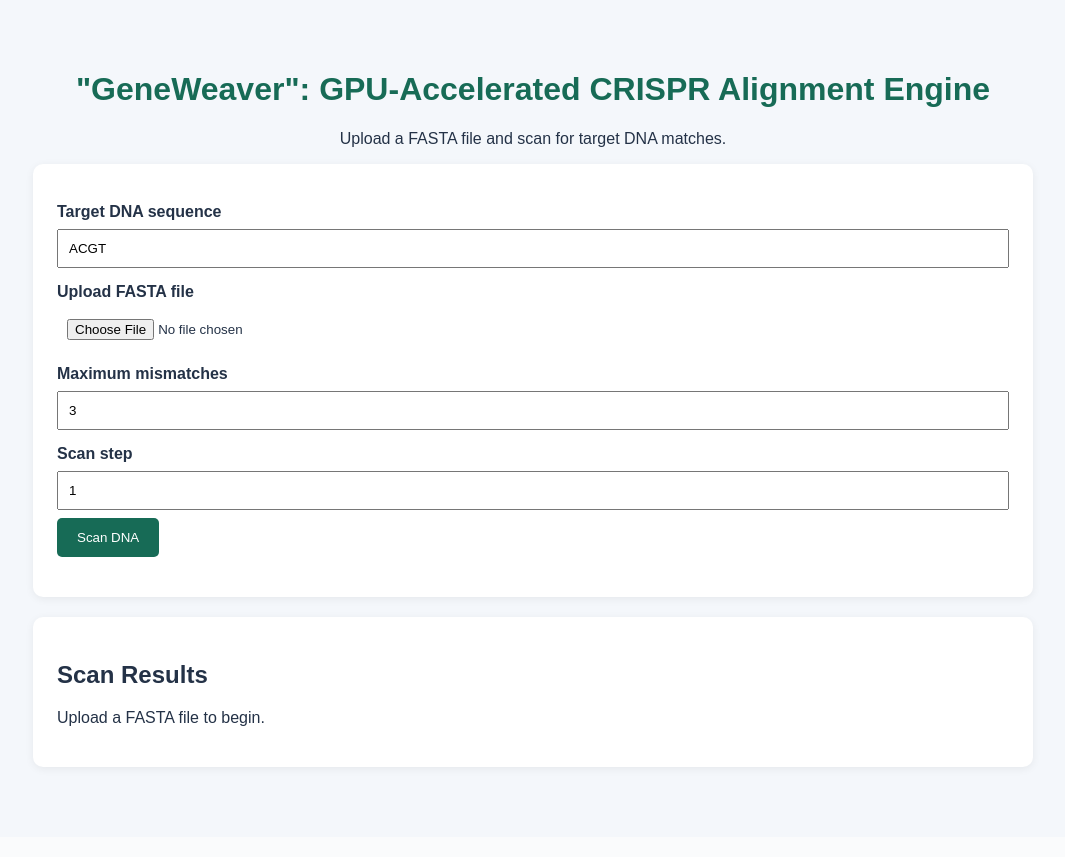
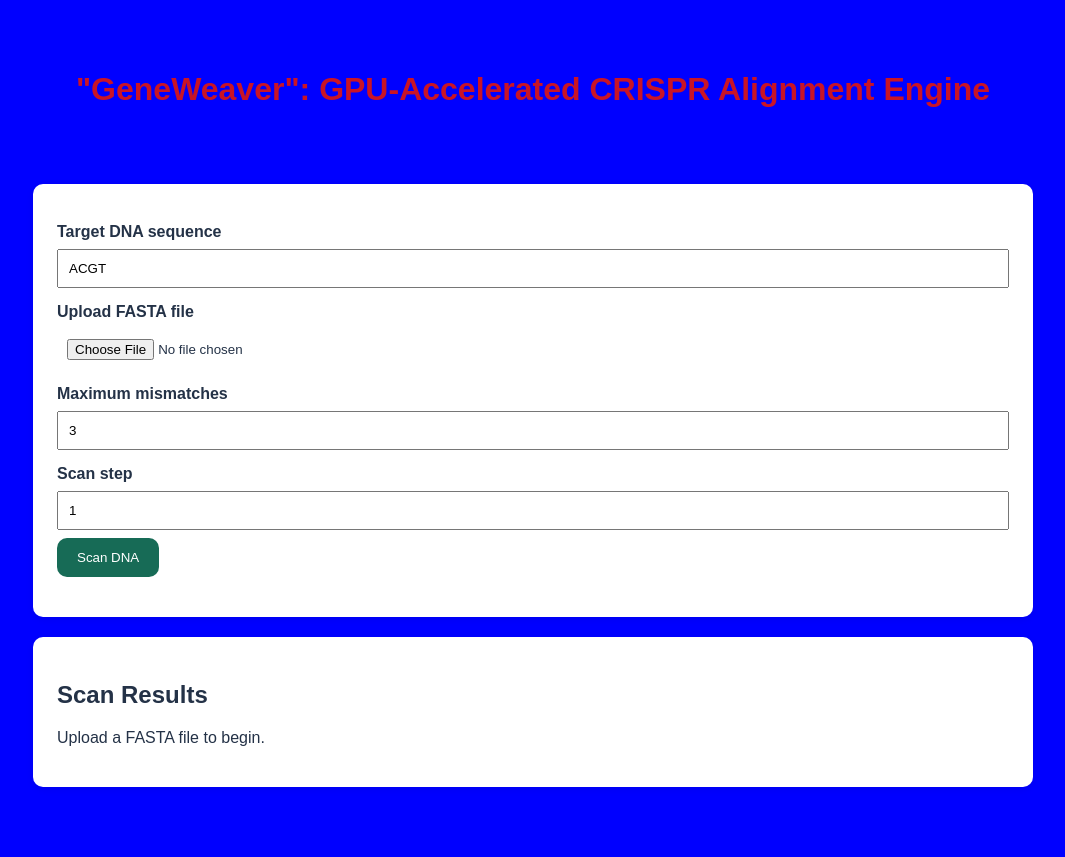
Before and after one commit to bobbadilakshmi10-cmyk/GeneWeaver, a Flask app: page / in a window 1280 px wide. Shown: the whole page, without its empty margins (107-1172 px from the left). Before the commit the page ends 770 px from the top, so only its background shows below. Run offline with Flask 3, Linux system fonts and the light colour scheme.

Commit message:
index.html

```diff
--- a/templates/index.html
+++ b/templates/index.html
@@ -11,6 +11,11 @@
     <!-- Set the browser tab title -->
     <title>"GeneWeaver": GPU-Accelerated CRISPR Alignment Engine </title>
 
+
+<!-- Browser tab icon -->
+<link rel="icon" type="images.jpg"
+      href="{{ url_for('static', filename='images.jpg') }}">
+
     <!-- CSS styles for the webpage -->
     <style>
         /* Set the overall page layout and appearance */
@@ -19,13 +24,13 @@
             max-width: 1000px;
             margin: 30px auto;
             padding: 20px;
-            background: #f4f7fb;
+            background: blue;
             color: #243247;
         }
 
         /* Style the main heading */
         h1 {
-            color: #176b56;
+            color: #c91426;
         }
 
         /* Style the form and results panels */
@@ -63,7 +68,7 @@
             background: #176b56;
             color: white;
             border: none;
-            border-radius: 5px;
+            border-radius: 10px;
             cursor: pointer;
             padding: 12px 20px;
         }
@@ -103,8 +108,10 @@
 
 <body>
     <!-- Display the project title and introduction -->
-    <center><h1>"GeneWeaver": GPU-Accelerated CRISPR Alignment Engine </h1>
-    <p>Upload a FASTA file and scan for target DNA matches.</p></center>
+    <center><h1>"GeneWeaver": GPU-Accelerated CRISPR Alignment Engine </h1></center>
+    <marquee behavior="scroll" direction="right" scrollamount="4">
+    <p>Upload a FASTA file and scan for target DNA matches.</p>
+</marquee>
 
     <!-- Panel containing the DNA scanning form -->
     <div class="panel">
```
Also changed, not shown: images.jpg (added).
